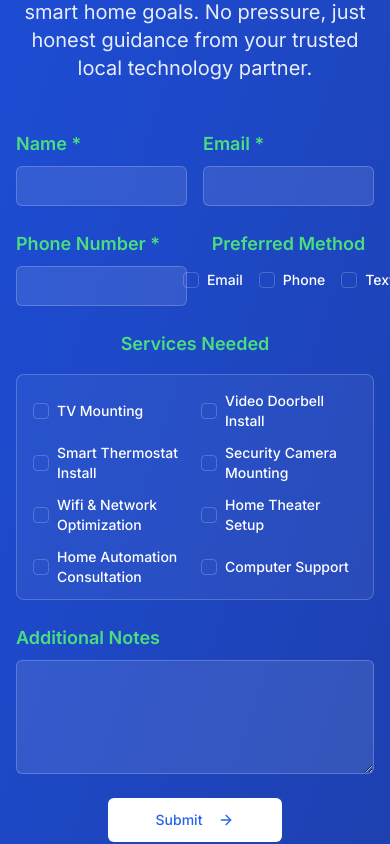
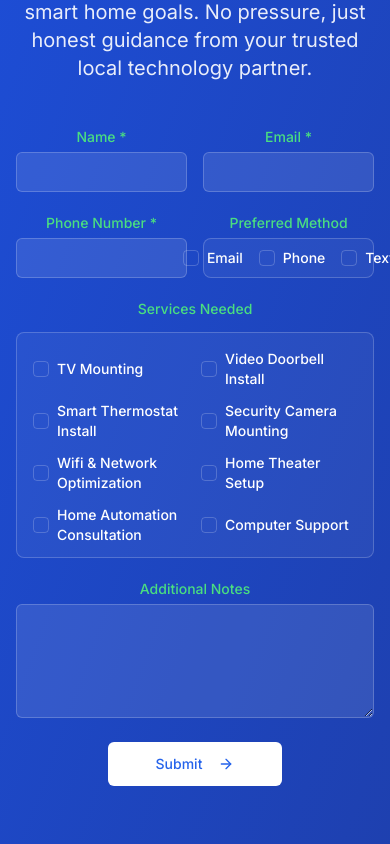
Before and after one commit to KonceptLabs/TechNest-redesign-v0, a Next.js app: page / in a window 390 px wide. Shown: the part 7400-8244 px from the top of the page. Built offline with nearby package versions, Linux system fonts and the light colour scheme.

Commit message:
style: adjust Preferred Method section height and spacing
Match Preferred Method section height to phone input and
center checkboxes for better visual balance.

Co-authored-by: KonceptLabs <25113585+KonceptLabs@users.noreply.github.com>

```diff
--- a/app/page.tsx
+++ b/app/page.tsx
@@ -40,6 +40,14 @@ export default function HomePage() {
   const [activeStep, setActiveStep] = useState<number | null>(null)
   const [selectedServices, setSelectedServices] = useState<string[]>([])
   const [communicationPreferences, setCommunicationPreferences] = useState<string[]>([])
+
+  // --- FORM_HANDLER CODE (New State Variables for Contact Form)
+  const [contactName, setContactName] = useState('');
+  const [contactEmail, setContactEmail] = useState('');
+  const [contactPhone, setContactPhone] = useState('');
+  const [additionalNotes, setAdditionalNotes] = useState('');
+  const [formMessage, setFormMessage] = useState({ text: '', type: '' });
+  // --- END MODIFIED CODE BLOCK (New State Variables for Contact Form) ---
 
   // Close card when clicking outside
   useEffect(() => {
@@ -122,6 +130,53 @@ export default function HomePage() {
   ]
 
   const communicationMethods = ["Email", "Phone", "Text"]
+
+  // --- FORM_HANDLER CODE (New handleSubmit function)
+  const handleSubmit = async (event: React.FormEvent) => {
+    event.preventDefault(); // Prevent default form submission
+
+    setFormMessage({ text: 'Sending...', type: 'loading' });
+
+    const formData = {
+      name: contactName,
+      email: contactEmail,
+      phone: contactPhone,
+      preferredMethod: communicationPreferences.join(', '), // Send as comma-separated string
+      servicesNeeded: selectedServices.join(', '),         // Send as comma-separated string
+      message: additionalNotes, // Renamed 'notes' to 'message' to match your Worker expectation
+    };
+
+    try {
+     const workerUrl = 'https://technest-contact-form.dkedzior.workers.dev';
+
+      const response = await fetch(workerUrl, {
+        method: 'POST',
+        headers: {
+          'Content-Type': 'application/json',
+        },
+        body: JSON.stringify(formData),
+      });
+
+      const result = await response.json();
+
+      if (response.ok) {
+        setFormMessage({ text: result.message, type: 'success' });
+        // Clear the form fields after successful submission
+        setContactName('');
+        setContactEmail('');
+        setContactPhone('');
+        setCommunicationPreferences([]);
+        setSelectedServices([]);
+        setAdditionalNotes('');
+      } else {
+        setFormMessage({ text: result.message || 'An unexpected error occurred.', type: 'error' });
+      }
+    } catch (error) {
+      console.error('Form submission error:', error);
+      setFormMessage({ text: 'Network error. Please try again later.', type: 'error' });
+    }
+  };
+  // --- END MODIFIED CODE BLOCK (New handleSubmit function) ---
 
   return (
     <div className="min-h-screen bg-white dark:bg-stone-900 transition-colors">
@@ -587,28 +642,33 @@ export default function HomePage() {
               </p>
             </div>
 
-            <form className="space-y-6">
+            {/* --- FORM_HANDLER CODE (Contact Form JSX) --- */}
+            <form onSubmit={handleSubmit} className="space-y-6">
               {/* Row 1: Name and Email */}
               <div className="grid grid-cols-2 gap-4">
                 <div>
-                  <Label htmlFor="name" className="text-white mb-2 block text-lg font-semibold text-green-400">
+                  <Label htmlFor="name" className="text-white mb-2 block text-center text-green-400">
                     Name *
                   </Label>
                   <Input
                     id="name"
                     type="text"
                     required
+                    value={contactName} // Bind to state
+                    onChange={(e) => setContactName(e.target.value)} // Update state on change
                     className="bg-white/10 border-white/20 text-white placeholder:text-white/60 focus:border-white/40"
                   />
                 </div>
                 <div>
-                  <Label htmlFor="email" className="text-white mb-2 block text-lg font-semibold text-green-400">
+                  <Label htmlFor="email" className="text-white mb-2 block text-center text-green-400">
                     Email *
                   </Label>
                   <Input
                     id="email"
                     type="email"
                     required
+                    value={contactEmail} // Bind to state
+                    onChange={(e) => setContactEmail(e.target.value)} // Update state on change
                     className="bg-white/10 border-white/20 text-white placeholder:text-white/60 focus:border-white/40"
                   />
                 </div>
@@ -617,21 +677,22 @@ export default function HomePage() {
               {/* Row 2: Phone Number and Preferred Method */}
               <div className="grid grid-cols-2 gap-4">
                 <div>
-                  <Label htmlFor="phone" className="text-white mb-2 block text-lg font-semibold text-green-400">
+                  <Label htmlFor="phone" className="text-white mb-2 block text-center text-green-400">
                     Phone Number *
                   </Label>
                   <Input
                     id="phone"
                     type="tel"
                     required
+                    value={contactPhone} // Bind to state
+                    onChange={(e) => setContactPhone(e.target.value)} // Update state on change
                     className="bg-white/10 border-white/20 text-white placeholder:text-white/60 focus:border-white/40"
                   />
                 </div>
                 <div>
-                  <Label className="text-white mb-2 block text-lg font-semibold text-green-400 text-center">
-                    Preferred Method
-                  </Label>
-                  <div className="flex gap-4 items-center justify-center mt-3">
+                  <Label className="text-white mb-2 block text-center text-green-400">Preferred Method</Label>
+                  <div className="border border-white/20 rounded-lg p-2 bg-white/5 h-10 flex items-center justify-center">
+                    <div className="flex gap-4 items-center justify-center">
                       {communicationMethods.map((method) => (
                         <div key={method} className="flex items-center space-x-2">
                           <Checkbox
@@ -648,12 +709,11 @@ export default function HomePage() {
                     </div>
                   </div>
                 </div>
+              </div>
 
               {/* Row 3: Services Needed (spans both columns) */}
               <div className="col-span-2">
-                <Label className="text-white mb-4 block text-lg font-semibold text-green-400 text-center">
-                  Services Needed
-                </Label>
+                <Label className="text-white mb-4 block text-center text-green-400">Services Needed</Label>
                 <div className="border border-white/20 rounded-lg p-4 bg-white/5">
                   <div className="grid grid-cols-2 gap-3 max-h-48 overflow-y-auto">
                     {services.map((service) => (
@@ -675,12 +735,14 @@ export default function HomePage() {
 
               {/* Row 4: Additional Notes (spans both columns) */}
               <div className="col-span-2">
-                <Label htmlFor="notes" className="text-white mb-2 block text-lg font-semibold text-green-400">
+                <Label htmlFor="notes" className="text-white mb-2 block text-center text-green-400">
                   Additional Notes
                 </Label>
                 <Textarea
                   id="notes"
                   rows={4}
+                  value={additionalNotes} // Bind to state
+                  onChange={(e) => setAdditionalNotes(e.target.value)} // Update state on change
                   className="bg-white/10 border-white/20 text-white placeholder:text-white/60 focus:border-white/40"
                 />
               </div>
@@ -695,7 +757,19 @@ export default function HomePage() {
                   <ArrowRight className="ml-2 w-5 h-5" />
                 </Button>
               </div>
+              {/* --- FORM_HANDLER CODE (Form Message Display) --- */}
+              {formMessage.text && (
+                <div
+                  className={`mt-4 text-center ${
+                    formMessage.type === 'success' ? 'text-green-600' : 'text-red-600'
+                  }`}
+                >
+                  {formMessage.text}
+                </div>
+              )}
+              {/* --- END MODIFIED CODE BLOCK (Form Message Display) --- */}
             </form>
+            {/* --- END MODIFIED CODE BLOCK (Contact Form JSX) --- */}
           </div>
         </div>
       </section>
```
Lines whose indentation alone changed are shown as unchanged.
